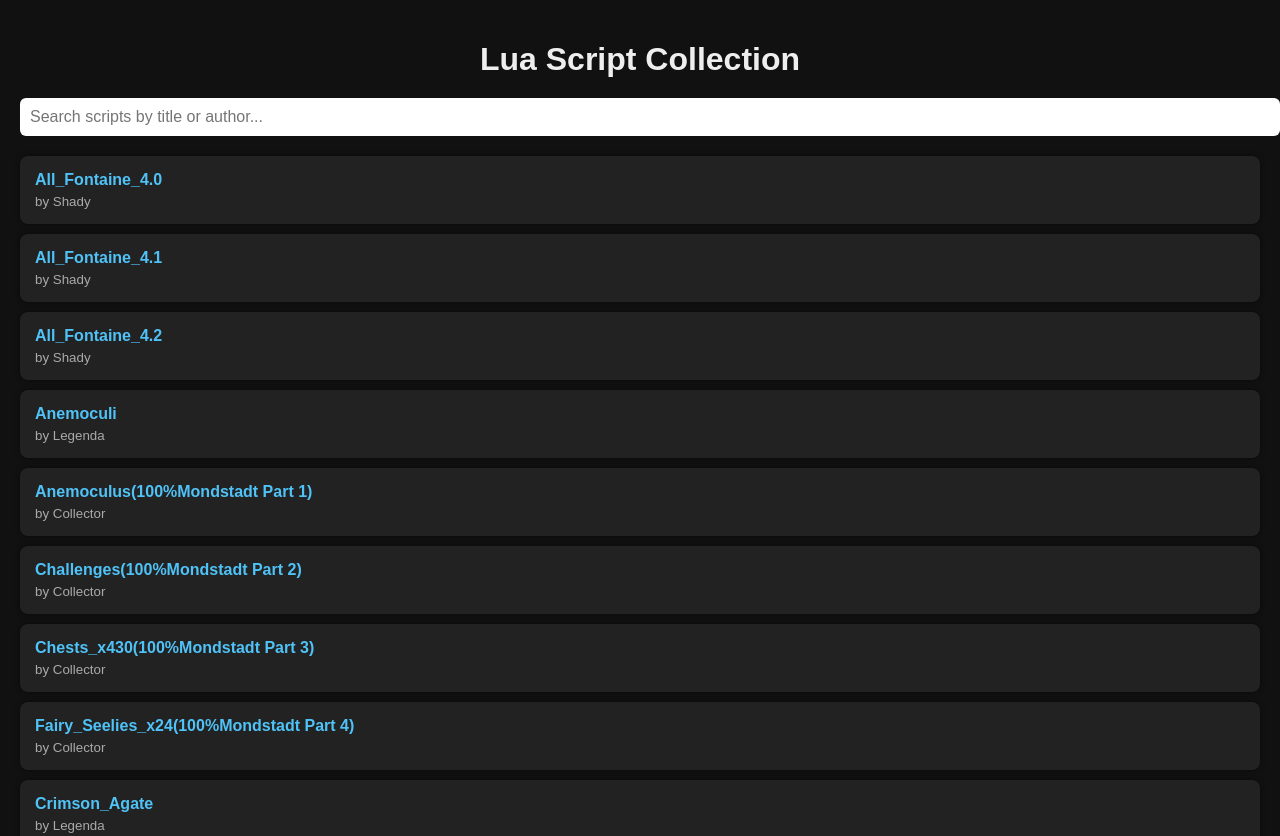
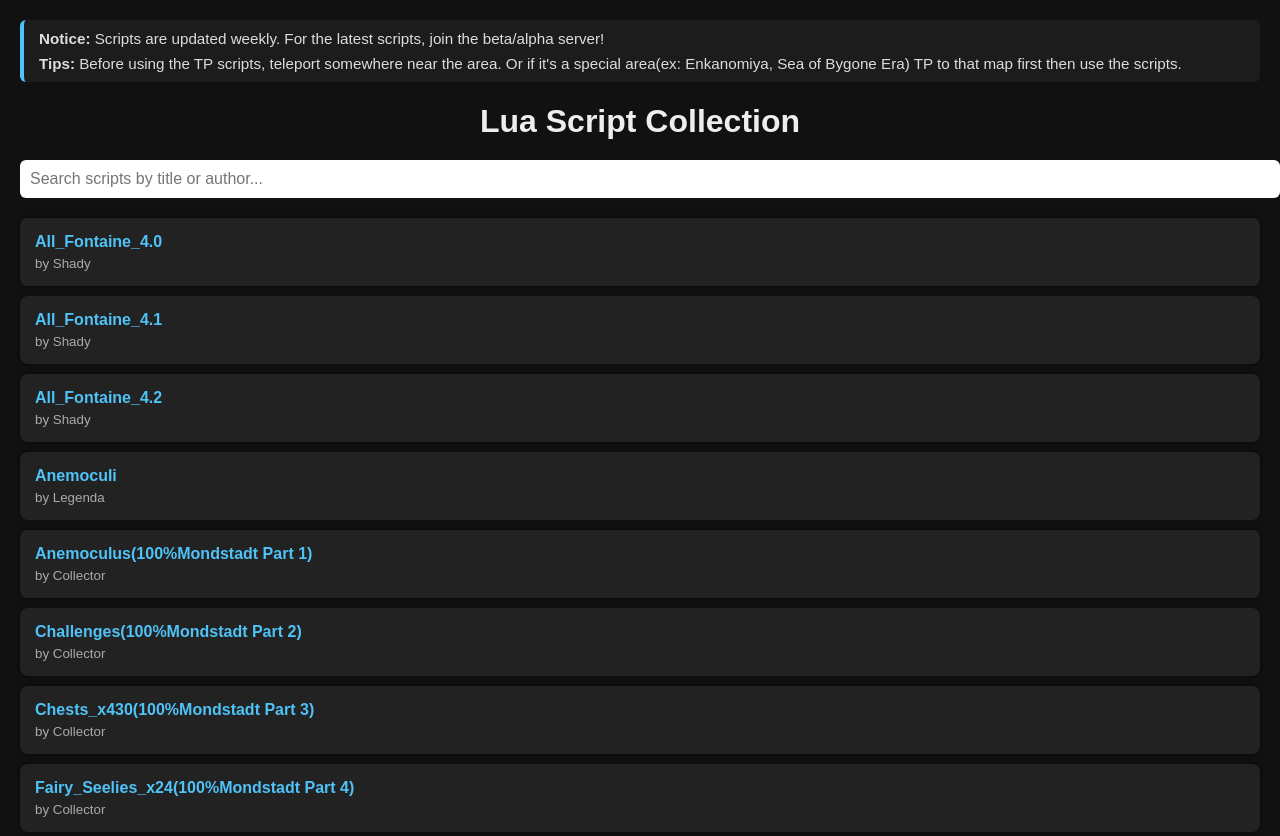
Before and after one commit to NukeGH05T/Testhost, a plain HTML site: page index.html in a window 1280 px wide. Shown: the top 836 px of the page. Drawn offline with Linux system fonts and the light colour scheme.

Commit message:
Update index.html

```diff
--- a/index.html
+++ b/index.html
@@ -3,6 +3,10 @@
 <head>
   <meta charset="UTF-8" />
   <meta name="viewport" content="width=device-width, initial-scale=1.0" />
+  <div id="tips">
+    <p><strong>Notice:</strong> Scripts are updated weekly. For the latest scripts, join the beta/alpha server!</p>
+    <p><strong>Tips:</strong> Before using the TP scripts, teleport somewhere near the area. Or if it's a special area(ex: Enkanomiya, Sea of Bygone Era) TP to that map first then use the scripts.</p>
+  </div>
   <title>Lua Script Collection</title>
   <style>
     body {
@@ -40,6 +44,21 @@
       display: block;
       margin-top: 5px;
       color: #aaa;
+    }
+    #tips {
+      background: #1c1c1c;
+      border-left: 4px solid #4fc3f7;
+      padding: 10px 15px;
+      margin-bottom: 20px;
+      border-radius: 6px;
+    }
+    #tips p {
+      margin: 0 0 8px;
+      color: #ddd;
+      font-size: 0.95rem;
+    }
+    #tips p:last-child {
+      margin-bottom: 0;
     }
   </style>
 </head>
```
